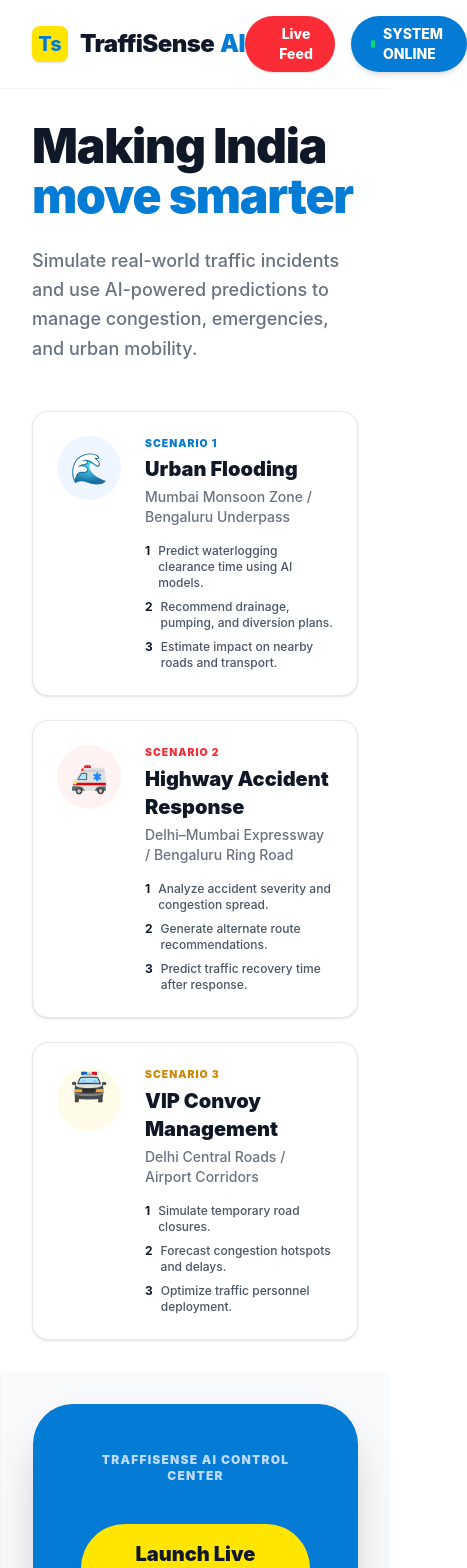
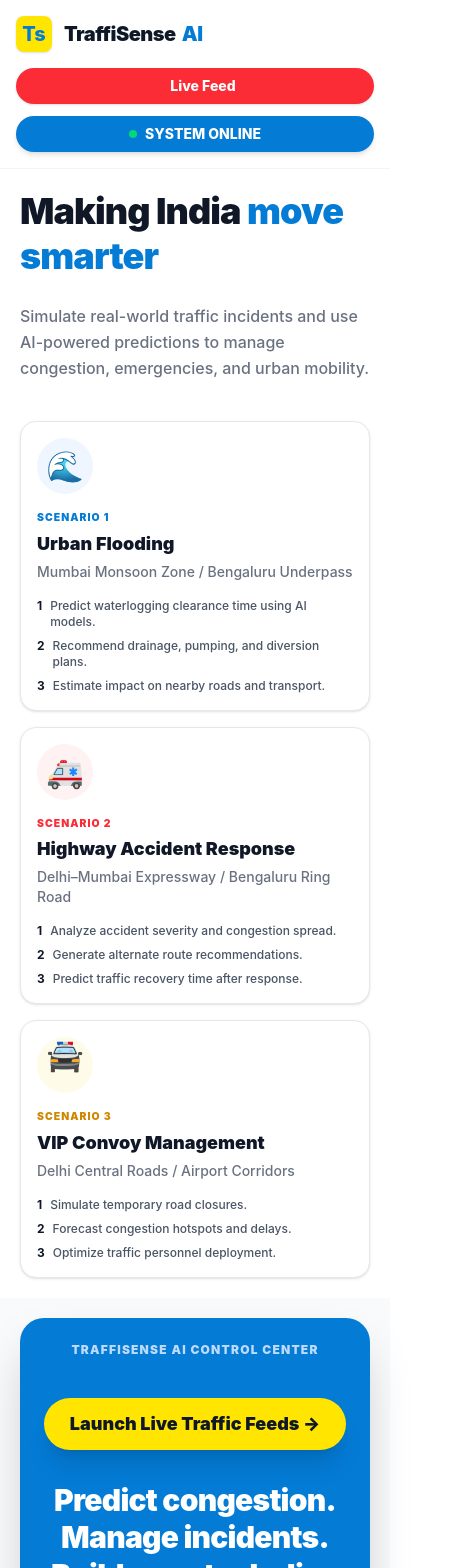
Before and after one commit to lowkeyd3v/TraffiSense-AI, a React (Vite) app in the folder frontend/: page / in a window 390 px wide. Shown: the top 1568 px of the page, 467 px wide, since content can reach past the window. Built offline with nearby package versions, Linux system fonts and the light colour scheme; no server answers.

Commit message:
feat(ui): improve responsive layout for mobile and tablet devices

```diff
--- a/frontend/src/App.jsx
+++ b/frontend/src/App.jsx
@@ -153,10 +153,10 @@ export default function App() {
       </div>
 
       {/* ── Body ── */}
-      <div className="flex flex-1">
+      <div className="flex flex-col lg:flex-row flex-1 overflow-x-hidden">
 
         {/* LEFT SIDEBAR */}
-        <aside className="w-96 bg-white border-r border-gray-200 flex flex-col shadow-[4px_0_24px_rgba(0,0,0,0.02)]">
+        <aside className="w-full lg:w-96 bg-white border-b lg:border-b-0 lg:border-r border-gray-200 flex flex-col shadow-[4px_0_24px_rgba(0,0,0,0.02)]">
           {/* Tab nav */}
           <div className="p-6 pb-0">
             <div className="flex gap-1 bg-gray-100 p-1 rounded-xl shadow-inner">
@@ -213,7 +213,7 @@ export default function App() {
         </aside>
 
         {/* RIGHT MAIN */}
-        <main className="flex-1 bg-gray-50">
+        <main className="flex-1 bg-gray-50 overflow-x-hidden">
           {tab === 'predict'   && <ResultsPanel results={results} />}
           {tab === 'feedback'  && <Feedback />}
           {tab === 'analytics' && (
@@ -224,7 +224,7 @@ export default function App() {
                 Interactive traffic density map showing congestion hotspots across monitored regions.
                 </div>
               </div>
-              <div className="min-h-[700px]">
+              <div className="min-h-[500px] md:min-h-[650px]">
                 <GridMap
                   appliedFilters={appliedFilters}
                   pendingFilters={pendingFilters}
--- a/frontend/src/components/Header.jsx
+++ b/frontend/src/components/Header.jsx
@@ -5,26 +5,26 @@ export default function Header({ setView }) {
 
   return (
     <>
-      <header className="bg-white border-b border-gray-100 flex items-center justify-between p-4 px-8 sticky top-0 z-50">
+      <header className="bg-white border-b border-gray-100 flex flex-col lg:flex-row items-center justify-between gap-4 px-4 sm:px-6 lg:px-8 py-4 sticky top-0 z-50">
         <div
-          className="flex items-center gap-3 cursor-pointer"
+          className="flex items-center gap-3 cursor-pointer self-start lg:self-auto"
           onClick={() => setView && setView("landing")}
         >
           <div className="w-9 h-9 bg-fk-yellow text-fk-blue rounded-lg flex items-center justify-center font-extrabold text-xl shadow-sm">
             Ts
           </div>
           <div className="flex items-center gap-1.5">
-            <span className="text-2xl font-black tracking-tight text-gray-900 leading-none">
+            <span className="text-xl sm:text-2xl font-black tracking-tight text-gray-900 leading-none">
               TraffiSense
             </span>
-            <span className="text-2xl font-black tracking-tight text-fk-blue leading-none">
+            <span className="text-xl sm:text-2xl font-black tracking-tight text-fk-blue leading-none">
               AI
             </span>
           </div>
         </div>
 
-        <div className="flex items-center gap-6">
-          <nav className="hidden md:flex items-center gap-4 text-sm font-bold text-gray-500">
+        <div className="flex flex-col sm:flex-row items-center gap-3 sm:gap-6 w-full lg:w-auto">
+          <nav className="hidden md:flex items-center gap-2 lg:gap-4 text-sm font-bold text-gray-500">
             <button
               onClick={() => setIsModalOpen(true)}
               className="hover:text-fk-blue transition-colors px-3 py-1.5 rounded-full hover:bg-blue-50"
@@ -44,17 +44,17 @@ export default function Header({ setView }) {
             </a>
           </nav>
 
-          <div className="flex items-center gap-4">
+          <div className="flex flex-col sm:flex-row items-center gap-3 w-full sm:w-auto">
             {setView && (
               <button
                 onClick={() => setView("live_feeds")}
-                className="bg-red-500 hover:bg-red-600 text-white px-5 py-2 rounded-full text-sm font-extrabold shadow-sm transition-all flex items-center gap-2"
+                className="w-full sm:w-auto justify-center bg-red-500 hover:bg-red-600 text-white px-5 py-2 rounded-full text-sm font-extrabold shadow-sm transition-all flex items-center gap-2"
               >
                 <div className="w-2 h-2 rounded-full bg-white animate-ping" />
                 Live Feed
               </button>
             )}
-            <div className="bg-fk-blue text-white px-5 py-2 rounded-full text-sm font-extrabold shadow-md flex items-center gap-2">
+            <div className="w-full sm:w-auto justify-center bg-fk-blue text-white px-5 py-2 rounded-full text-sm font-extrabold shadow-md flex items-center gap-2">
               <div className="w-2 h-2 rounded-full bg-green-400 animate-pulse" />
               SYSTEM ONLINE
             </div>
@@ -65,7 +65,7 @@ export default function Header({ setView }) {
       {/* Features Modal */}
       {isModalOpen && (
         <div className="fixed inset-0 z-[100] flex items-center justify-center p-4 bg-gray-900/60 backdrop-blur-sm">
-          <div className="bg-white rounded-2xl shadow-2xl max-w-2xl w-full p-8 relative overflow-hidden">
+          <div className="bg-white rounded-2xl shadow-2xl max-w-2xl w-full max-h-[90vh] overflow-y-auto p-5 sm:p-8 relative">
             <button
               onClick={() => setIsModalOpen(false)}
               className="absolute top-4 right-4 w-8 h-8 flex items-center justify-center rounded-full bg-gray-100 hover:bg-gray-200 text-gray-600 transition-colors"
@@ -77,7 +77,7 @@ export default function Header({ setView }) {
             </h2>
 
             <div className="space-y-6 text-gray-700">
-              <div className="flex gap-4">
+              <div className="flex flex-col sm:flex-row gap-4">
                 <div className="w-12 h-12 shrink-0 bg-blue-50 text-blue-600 rounded-xl flex items-center justify-center text-xl font-bold">
                   🤖
                 </div>
@@ -91,7 +91,7 @@ export default function Header({ setView }) {
                   </p>
                 </div>
               </div>
-              <div className="flex gap-4">
+              <div className="flex flex-col sm:flex-row gap-4">
                 <div className="w-12 h-12 shrink-0 bg-yellow-50 text-yellow-600 rounded-xl flex items-center justify-center text-xl font-bold">
                   🗺️
                 </div>
@@ -106,7 +106,7 @@ export default function Header({ setView }) {
                   </p>
                 </div>
               </div>
-              <div className="flex gap-4">
+              <div className="flex flex-col sm:flex-row gap-4">
                 <div className="w-12 h-12 shrink-0 bg-red-50 text-red-600 rounded-xl flex items-center justify-center text-xl font-bold">
                   📡
                 </div>
@@ -121,7 +121,7 @@ export default function Header({ setView }) {
                   </p>
                 </div>
               </div>
-              <div className="flex gap-4">
+              <div className="flex flex-col sm:flex-row gap-4">
                 <div className="w-12 h-12 shrink-0 bg-purple-50 text-purple-600 rounded-xl flex items-center justify-center text-xl font-bold">
                   📱
                 </div>
--- a/frontend/src/components/LandingPage.jsx
+++ b/frontend/src/components/LandingPage.jsx
@@ -2,30 +2,30 @@ import React from 'react';
 
 export default function LandingPage({ onScenarioSelect, onLiveFeedSelect }) {
   return (
-    <div className="flex flex-col md:flex-row min-h-screen">
+    <div className="flex flex-col lg:flex-row min-h-screen">
 
       {/* Left Side: Content & Scenarios */}
-      <div className="flex-1 p-8 md:p-16 flex flex-col items-start fade-in-up">
+      <div className="flex-1 p-5 sm:p-8 lg:p-16 flex flex-col items-start fade-in-up">
 
-        <h1 className="text-5xl md:text-7xl font-black text-gray-900 tracking-tight leading-[1.05] mb-6 max-w-xl">
+        <h1 className="text-4xl sm:text-5xl lg:text-7xl font-black text-gray-900 tracking-tight leading-tight mb-6 max-w-xl">
           Making India <span className="text-fk-blue">move smarter</span>
         </h1>
 
-        <p className="text-lg md:text-xl text-gray-500 font-medium max-w-xl mb-12 leading-relaxed">
+        <p className="text-base sm:text-lg lg:text-xl text-gray-500 font-medium max-w-xl mb-10 lg:mb-12 leading-relaxed">
           Simulate real-world traffic incidents and use AI-powered predictions to manage congestion, emergencies, and urban mobility.
         </p>
 
 
         {/* Scenario Cards */}
-        <div className="flex flex-col gap-6 w-full max-w-xl">
+        <div className="flex flex-col gap-4 sm:gap-6 w-full max-w-xl">
 
 
           {/* Scenario 1 */}
           <div
             onClick={() => onScenarioSelect('water_logging')}
-            className="group cursor-pointer bg-white border border-gray-200 rounded-2xl p-6 shadow-sm hover:shadow-xl hover:border-blue-200 transition-all w-full flex items-start gap-6"
+            className="group cursor-pointer bg-white border border-gray-200 rounded-2xl p-4 sm:p-6 shadow-sm hover:shadow-xl transition-all w-full flex flex-col sm:flex-row items-start gap-4 sm:gap-6"
           >
-            <div className="w-16 h-16 shrink-0 bg-blue-50 text-fk-blue rounded-full flex items-center justify-center text-3xl group-hover:scale-110 transition-transform">
+            <div className="w-14 h-14 sm:w-16 sm:h-16 shrink-0 bg-blue-50 text-fk-blue rounded-full flex items-center justify-center text-3xl group-hover:scale-110 transition-transform">
               🌊
             </div>
 
@@ -34,7 +34,7 @@ export default function LandingPage({ onScenarioSelect, onLiveFeedSelect }) {
                 SCENARIO 1
               </div>
 
-              <h3 className="text-xl font-black text-gray-900 mb-1">
+              <h3 className="text-lg sm:text-xl font-black text-gray-900 mb-1">
                 Urban Flooding
               </h3>
 
@@ -66,9 +66,9 @@ export default function LandingPage({ onScenarioSelect, onLiveFeedSelect }) {
           {/* Scenario 2 */}
           <div
             onClick={() => onScenarioSelect('accident')}
-            className="group cursor-pointer bg-white border border-gray-200 rounded-2xl p-6 shadow-sm hover:shadow-xl hover:border-red-200 transition-all w-full flex items-start gap-6"
+            className="group cursor-pointer bg-white border border-gray-200 rounded-2xl p-4 sm:p-6 shadow-sm hover:shadow-xl transition-all w-full flex flex-col sm:flex-row items-start gap-4 sm:gap-6"
           >
-            <div className="w-16 h-16 shrink-0 bg-red-50 text-red-500 rounded-full flex items-center justify-center text-3xl group-hover:scale-110 transition-transform">
+            <div className="w-14 h-14 sm:w-16 sm:h-16 shrink-0 bg-red-50 text-red-500 rounded-full flex items-center justify-center text-3xl group-hover:scale-110 transition-transform">
               🚑
             </div>
 
@@ -77,7 +77,7 @@ export default function LandingPage({ onScenarioSelect, onLiveFeedSelect }) {
                 SCENARIO 2
               </div>
 
-              <h3 className="text-xl font-black text-gray-900 mb-1">
+              <h3 className="text-lg sm:text-xl font-black text-gray-900 mb-1">
                 Highway Accident Response
               </h3>
 
@@ -109,9 +109,9 @@ export default function LandingPage({ onScenarioSelect, onLiveFeedSelect }) {
           {/* Scenario 3 */}
           <div
             onClick={() => onScenarioSelect('vip_movement')}
-            className="group cursor-pointer bg-white border border-gray-200 rounded-2xl p-6 shadow-sm hover:shadow-xl hover:border-yellow-300 transition-all w-full flex items-start gap-6"
+            className="group cursor-pointer bg-white border border-gray-200 rounded-2xl p-4 sm:p-6 shadow-sm hover:shadow-xl transition-all w-full flex flex-col sm:flex-row items-start gap-4 sm:gap-6"
           >
-            <div className="w-16 h-16 shrink-0 bg-yellow-50 text-yellow-600 rounded-full flex into-center justify-center text-3xl group-hover:scale-110 transition-transform">
+            <div className="w-14 h-14 sm:w-16 sm:h-16 shrink-0 bg-yellow-50 text-yellow-600 rounded-full flex into-center justify-center text-3xl group-hover:scale-110 transition-transform">
               🚔
             </div>
 
@@ -120,7 +120,7 @@ export default function LandingPage({ onScenarioSelect, onLiveFeedSelect }) {
                 SCENARIO 3
               </div>
 
-              <h3 className="text-xl font-black text-gray-900 mb-1">
+              <h3 className="text-lg sm:text-xl font-black text-gray-900 mb-1">
                 VIP Convoy Management
               </h3>
 
@@ -155,11 +155,11 @@ export default function LandingPage({ onScenarioSelect, onLiveFeedSelect }) {
 
       {/* Right Side */}
       <div
-        className="flex-1 p-8 md:p-16 flex items-center justify-center bg-gray-50 border-l border-gray-100 fade-in-up"
+        className="flex-1 p-5 sm:p-8 lg:p-16 flex items-center justify-center bg-gray-50 lg:border-l border-gray-100 fade-in-up"
         style={{ animationDelay: '0.1s' }}
       >
 
-        <div className="bg-fk-blue rounded-[2.5rem] p-12 text-center flex flex-col items-center shadow-2xl w-full max-w-xl relative overflow-hidden">
+        <div className="bg-fk-blue rounded-3xl lg:rounded-[2.5rem] p-6 sm:p-8 lg:p-12 text-center flex flex-col items-center shadow-2xl w-full max-w-xl relative overflow-hidden">
 
           <div className="text-xs font-black text-blue-200 uppercase tracking-widest mb-10">
             TRAFFISENSE AI CONTROL CENTER
@@ -168,13 +168,13 @@ export default function LandingPage({ onScenarioSelect, onLiveFeedSelect }) {
 
           <button
             onClick={onLiveFeedSelect}
-            className="bg-fk-yellow hover:bg-yellow-400 text-gray-900 px-8 py-4 rounded-full font-black text-xl shadow-xl hover:scale-105 transition-all flex items-center gap-3 mb-10"
+            className="w-full sm:w-auto bg-fk-yellow hover:bg-yellow-400 text-gray-900 px-6 sm:px-8 py-3 sm:py-4 rounded-full font-black text-lg sm:text-xl shadow-xl hover:scale-105 transition-all flex items-center justify-center gap-3 mb-8 sm:mb-10"
           >
             Launch Live Traffic Feeds →
           </button>
 
 
-          <h2 className="text-4xl md:text-5xl font-black text-white tracking-tight leading-tight mb-8">
+          <h2 className="text-3xl sm:text-4xl lg:text-5xl font-black text-white tracking-tight leading-tight mb-8">
             Predict congestion. Manage incidents. Build smarter Indian cities.
           </h2>
 
--- a/frontend/src/components/ResultsPanel.jsx
+++ b/frontend/src/components/ResultsPanel.jsx
@@ -51,13 +51,13 @@ export default function ResultsPanel({ results }) {
   }
 
   return (
-    <div className="p-8 pb-32 flex flex-col gap-6 bg-gray-50 min-h-full">
+    <div className="p-4 sm:p-6 lg:p-8 pb-28 sm:pb-32 flex flex-col gap-6 bg-gray-50 min-h-full overflow-x-hidden">
       {/* Sticky Dashboard Header */}
-      <div className="sticky top-0 z-10 bg-gray-50 pb-6 border-b border-gray-200/60 shadow-[0_10px_30px_-15px_rgba(0,0,0,0.1)] -mx-8 px-8 pt-8 mb-6">
+      <div className="sticky top-0 z-10 bg-gray-50 pb-4 sm:pb-6 border-b border-gray-200/60 shadow-[0_10px_30px_-15px_rgba(0,0,0,0.1)] -mx-4 sm:-mx-6 lg:-mx-8 px-4 sm:px-6 lg:px-8 pt-4 sm:pt-6 lg:pt-8 mb-6">
         {/* Header */}
         <div className="flex justify-between items-start flex-wrap gap-4 mb-6">
           <div>
-            <h2 className="text-3xl font-black text-gray-900 tracking-tight flex items-center gap-2">
+            <h2 className="text-2xl sm:text-2xl sm:text-3xl font-black text-gray-900 tracking-tight flex items-center gap-2">
               Intelligence Report
             </h2>
             <p className="text-sm text-gray-500 font-bold mt-1">Generated by TraffiSense AI Engine</p>
@@ -67,14 +67,14 @@ export default function ResultsPanel({ results }) {
 
         <div className="flex flex-col xl:flex-row gap-6">
           {/* Left: 4 KPI Cards */}
-          <div className="flex-1 grid grid-cols-2 gap-4">
-            <div className="bg-white rounded-2xl shadow-sm p-5 border border-gray-100 flex flex-col justify-between">
+          <div className="flex-1 grid grid-cols-1 sm:grid-cols-2 gap-4">
+            <div className="bg-white rounded-2xl shadow-sm p-4 sm:p-5 border border-gray-100 flex flex-col justify-between">
               <div className="flex items-center gap-2 mb-3">
                 <div className="w-8 h-8 rounded-lg bg-blue-50 text-blue-600 flex items-center justify-center text-lg">⏱️</div>
                 <div className="text-[0.65rem] font-extrabold text-gray-400 uppercase tracking-widest">Est. Clearance</div>
               </div>
               <div className="flex items-end gap-1 mb-2">
-                <span className="text-3xl font-black text-gray-900 leading-none">{r.predicted_duration_minutes.toFixed(0)}</span>
+                <span className="text-2xl sm:text-3xl font-black text-gray-900 leading-none">{r.predicted_duration_minutes.toFixed(0)}</span>
                 <span className="text-sm font-bold text-gray-400 mb-0.5">mins</span>
               </div>
               <div className="text-[0.65rem] font-bold text-blue-600 bg-blue-50 py-1 px-2 rounded-md inline-block border border-blue-100 mt-auto">
@@ -82,36 +82,36 @@ export default function ResultsPanel({ results }) {
               </div>
             </div>
 
-            <div className="bg-white rounded-2xl shadow-sm p-5 border border-gray-100 flex flex-col justify-between">
+            <div className="bg-white rounded-2xl shadow-sm p-4 sm:p-5 border border-gray-100 flex flex-col justify-between">
               <div className="flex items-center gap-2 mb-3">
                 <div className="w-8 h-8 rounded-lg bg-green-50 text-green-600 flex items-center justify-center text-lg">👮</div>
                 <div className="text-[0.65rem] font-extrabold text-gray-400 uppercase tracking-widest">Personnel</div>
               </div>
-              <div className="text-3xl font-black text-gray-900 mb-1">{r.personnel_needed}</div>
+              <div className="text-2xl sm:text-3xl font-black text-gray-900 mb-1">{r.personnel_needed}</div>
               <div className="text-[0.65rem] font-bold text-gray-400 mt-auto">Officers needed</div>
             </div>
 
-            <div className="bg-white rounded-2xl shadow-sm p-5 border border-gray-100 flex flex-col justify-between">
+            <div className="bg-white rounded-2xl shadow-sm p-4 sm:p-5 border border-gray-100 flex flex-col justify-between">
               <div className="flex items-center gap-2 mb-3">
                 <div className="w-8 h-8 rounded-lg bg-yellow-50 text-yellow-500 flex items-center justify-center text-lg">🚧</div>
                 <div className="text-[0.65rem] font-extrabold text-gray-400 uppercase tracking-widest">Barricades</div>
               </div>
-              <div className="text-3xl font-black text-gray-900 mb-1">{r.barricades_needed}</div>
+              <div className="text-2xl sm:text-3xl font-black text-gray-900 mb-1">{r.barricades_needed}</div>
               <div className="text-[0.65rem] font-bold text-gray-400 mt-auto">Units required</div>
             </div>
 
-            <div className="bg-white rounded-2xl shadow-sm p-5 border border-gray-100 flex flex-col justify-between">
+            <div className="bg-white rounded-2xl shadow-sm p-4 sm:p-5 border border-gray-100 flex flex-col justify-between">
               <div className="flex items-center gap-2 mb-3">
                 <div className="w-8 h-8 rounded-lg bg-purple-50 text-purple-600 flex items-center justify-center text-lg">🛑</div>
                 <div className="text-[0.65rem] font-extrabold text-gray-400 uppercase tracking-widest">Road Closure</div>
               </div>
-              <div className="text-3xl font-black text-gray-900 mb-1">{r.road_closure_probability}%</div>
+              <div className="text-2xl sm:text-3xl font-black text-gray-900 mb-1">{r.road_closure_probability}%</div>
               <div className="text-[0.65rem] font-bold text-gray-400 mt-auto">Historical probability</div>
             </div>
           </div>
 
           {/* Right: ROI & Impact Analysis */}
-          <div className="w-full xl:w-[350px] shrink-0 bg-white rounded-2xl shadow-sm p-6 border border-gray-100 flex flex-col justify-center">
+          <div className="w-full xl:w-[350px] p-4 sm:p-6 shrink-0 bg-white rounded-2xl shadow-sm p-6 border border-gray-100 flex flex-col justify-center">
             <div className="flex justify-between items-center mb-5">
               <div className="text-[0.65rem] font-extrabold text-gray-400 uppercase tracking-widest">ROI & Impact Analysis</div>
               <span className="bg-purple-50 text-purple-600 border border-purple-200 px-2 py-0.5 rounded text-[0.65rem] font-bold">Predictive AI</span>
@@ -146,7 +146,7 @@ export default function ResultsPanel({ results }) {
       </div>
 
       {/* Historical Context Panel */}
-      <div className="bg-white rounded-xl shadow-sm p-6 border border-gray-100">
+      <div className="bg-white rounded-xl shadow-sm p-4 sm:p-6 border border-gray-100">
         <div className="text-sm font-bold text-gray-500 uppercase tracking-wider mb-4">Historical Context</div>
         <div className="flex flex-col divide-y divide-gray-100">
           <div className="flex justify-between py-3">
@@ -192,7 +192,7 @@ export default function ResultsPanel({ results }) {
             </span>
           </div>
         </div>
-        <div className="bg-blue-100 rounded-lg min-h-[400px] overflow-hidden border border-gray-200 relative">
+        <div className="bg-blue-100 rounded-lg min-h-[260px] sm:min-h-[350px] lg:min-h-[400px] overflow-hidden border border-gray-200 relative">
           <LeafletMap
             center={{lat:form.latitude, lng:form.longitude}}
             diversionRoute={r.diversion_route}
@@ -201,14 +201,14 @@ export default function ResultsPanel({ results }) {
         </div>
         <button
         onClick={deploy}
-        className="w-full py-4 mt-2 bg-fk-blue hover:bg-blue-700 text-white font-extrabold rounded-xl shadow-lg hover:shadow-xl hover:-translate-y-0.5 transition-all flex items-center justify-center gap-2 text-lg active:scale-95"
+        className="w-full py-3 sm:py-4 text-base sm:text-lg mt-2 bg-fk-blue hover:bg-blue-700 text-white font-extrabold rounded-xl shadow-lg hover:shadow-xl hover:-translate-y-0.5 transition-all flex items-center justify-center gap-2 text-lg active:scale-95"
       >
         <span className="animate-pulse">🚀</span> Deploy TraffiSense AI Field Units
       </button>
       </div>
 
       {toast && (
-        <div className="fixed bottom-24 right-8 z-50 flex items-center gap-3 p-4 bg-white border border-green-200 rounded-xl shadow-lg animate-bounce">
+        <div className="fixed bottom-20 right-4 sm:right-8 z-50 flex items-center gap-3 p-4 bg-white border border-green-200 rounded-xl shadow-lg animate-bounce">
           <span className="text-2xl">✅</span>
           <div>
             <div className="font-bold text-gray-900 text-sm">Units Deployed!</div>
@@ -220,7 +220,7 @@ export default function ResultsPanel({ results }) {
       {/* Floating Action Button */}
       <button
         onClick={() => setAdvisoryModalOpen(true)}
-        className="fixed bottom-8 right-8 z-40 bg-fk-blue hover:bg-blue-700 text-white p-4 rounded-full shadow-2xl hover:scale-105 hover:-translate-y-1 transition-all flex items-center gap-3 pr-6 group"
+        className="fixed bottom-4 sm:bottom-8 right-4 sm:right-8 z-40 bg-fk-blue hover:bg-blue-700 text-white p-4 rounded-full shadow-2xl hover:scale-105 hover:-translate-y-1 transition-all flex items-center gap-3 pr-6 group"
       >
         <span className="text-2xl bg-white/20 p-2 rounded-full">📢</span>
         <span className="font-extrabold tracking-wide hidden md:block">Post Public Advisory</span>
@@ -229,7 +229,7 @@ export default function ResultsPanel({ results }) {
       {/* Advisory Modal */}
       {advisoryModalOpen && (
         <div className="fixed inset-0 z-[100] flex items-center justify-center p-4 bg-gray-900/60 backdrop-blur-sm">
-          <div className="bg-white rounded-2xl shadow-2xl max-w-lg w-full p-8 relative overflow-hidden">
+          <div className="bg-white rounded-2xl shadow-2xl max-w-lg w-full p-5 sm:p-8 relative overflow-hidden">
             <button
               onClick={() => setAdvisoryModalOpen(false)}
               className="absolute top-4 right-4 w-8 h-8 flex items-center justify-center rounded-full bg-gray-100 hover:bg-gray-200 text-gray-600 transition-colors"
```
Also changed, not shown: 2 other files (tests, documents, lock files or other folders).
